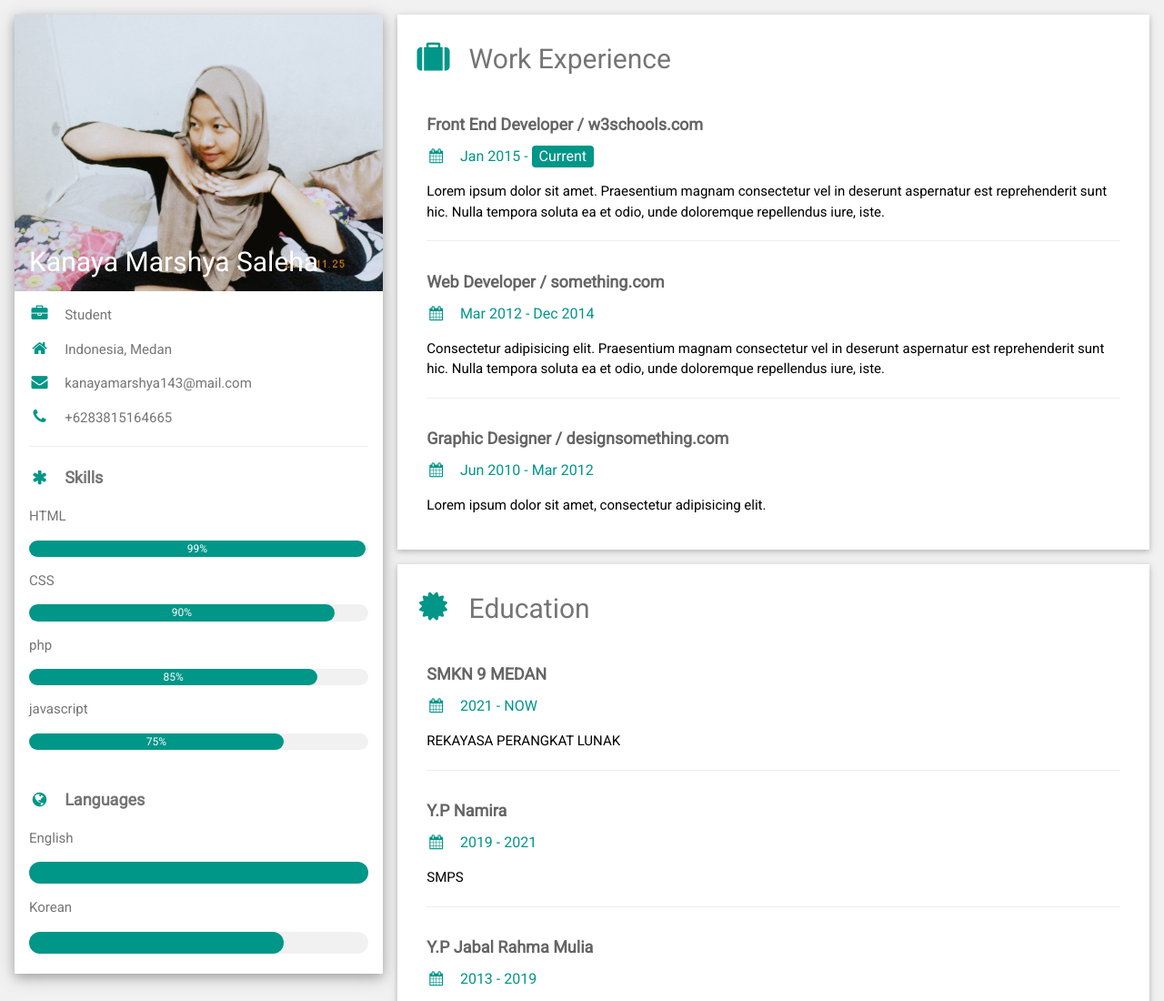
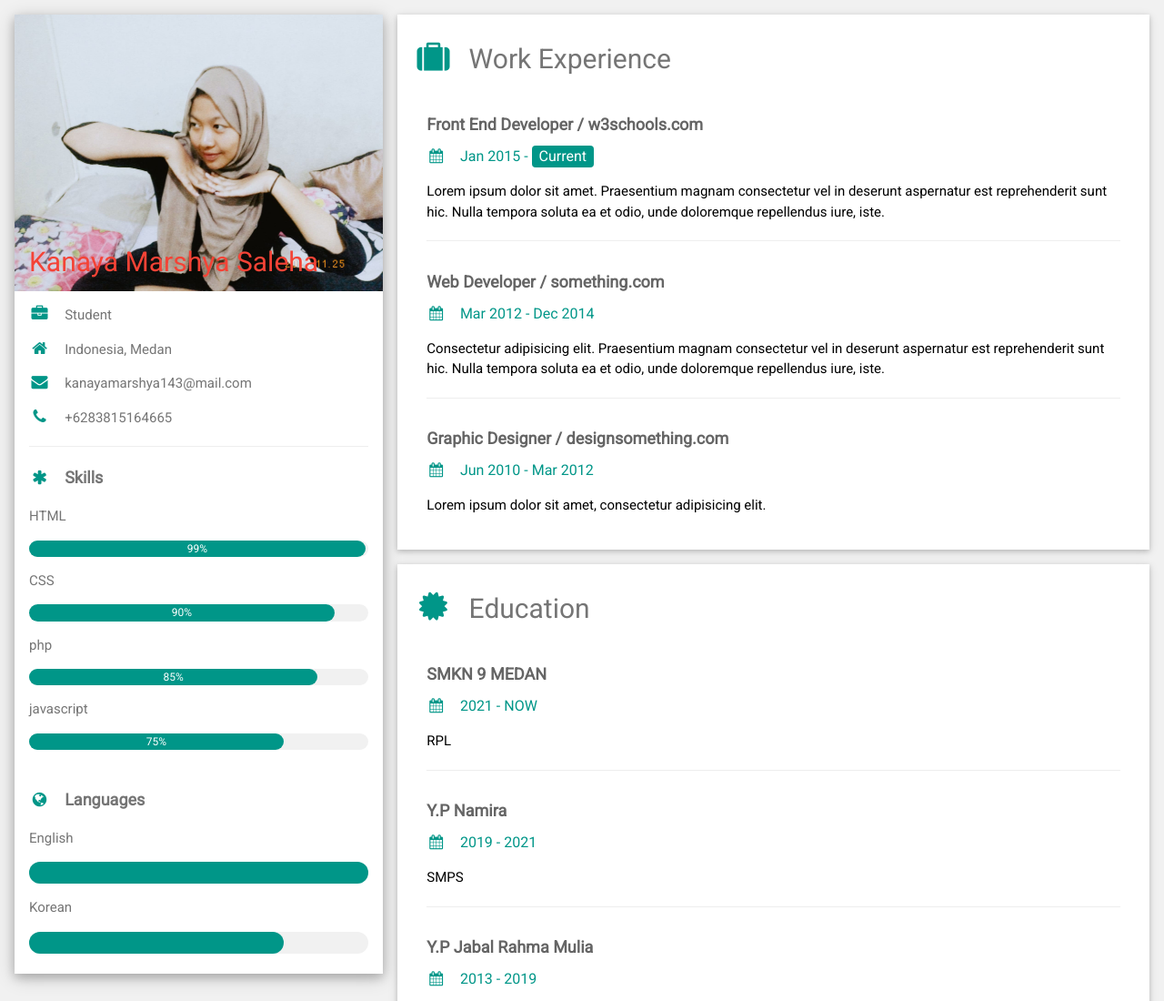
Before and after one commit to Kanayamarshya/Website, a plain HTML site: page index.html in a window 1280 px wide. Shown: the top 1100 px of the page at 91% size. Drawn offline with nearby package versions, Linux system fonts and the light colour scheme.

Commit message:
Update index.html

```diff
--- a/index.html
+++ b/index.html
@@ -25,7 +25,7 @@ html,body,h1,h2,h3,h4,h5,h6 {font-family: "Roboto", sans-serif}
       <div class="w3-white w3-text-grey w3-card-4">
         <div class="w3-display-container">
           <img src="naya.jpg" style="width:100%" alt="Avatar">
-          <div class="w3-display-bottomleft w3-container w3-text-white">
+          <div class="w3-display-bottomleft w3-container w3-text-red">
             <h2>Kanaya Marshya Saleha</h2>
           </div>
         </div>
@@ -102,7 +102,7 @@ html,body,h1,h2,h3,h4,h5,h6 {font-family: "Roboto", sans-serif}
         <div class="w3-container">
           <h5 class="w3-opacity"><b>SMKN 9 MEDAN</b></b></h5>
           <h6 class="w3-text-teal"><i class="fa fa-calendar fa-fw w3-margin-right"></i>2021 - NOW</h6>
-          <p>REKAYASA PERANGKAT LUNAK</p>
+          <p>RPL</p>
           <hr>
         </div>
         <div class="w3-container">
```
